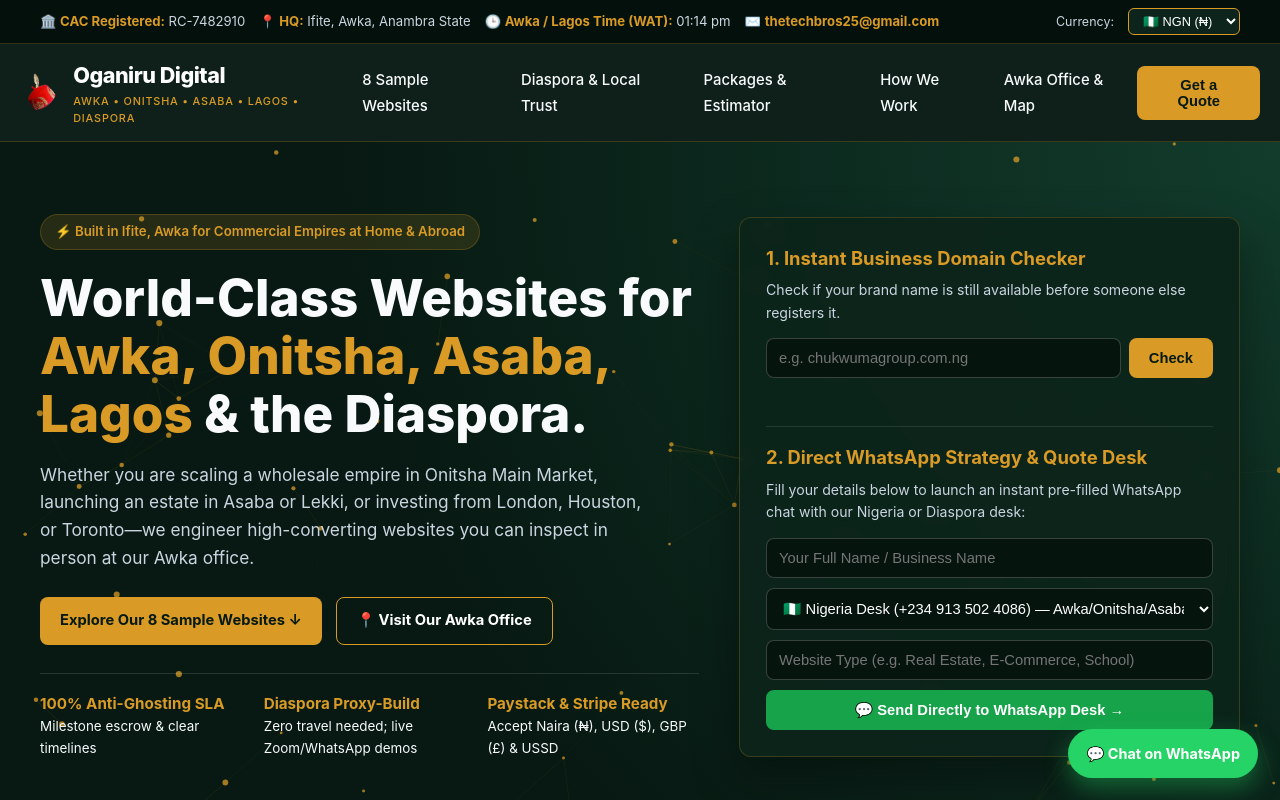
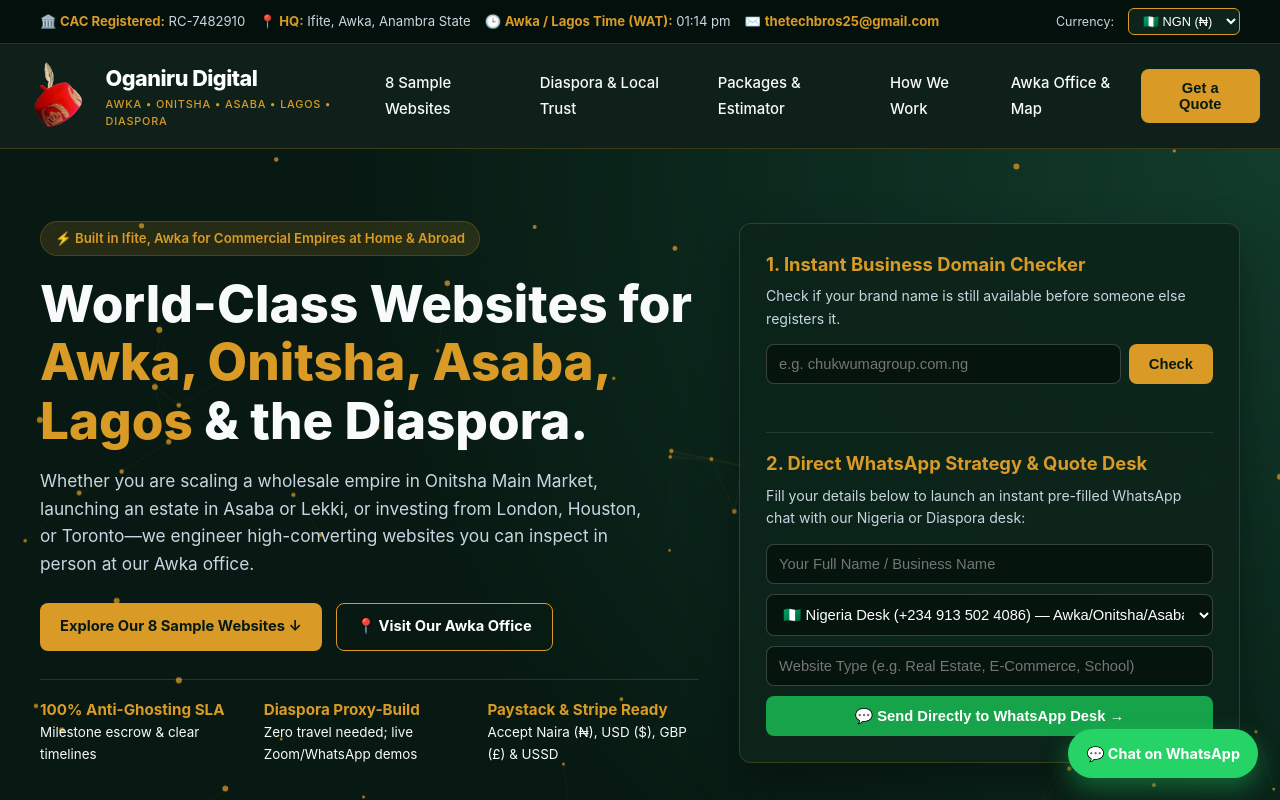
Before and after one commit to thetechbros25/Website-developers, a plain HTML site: page index.html in a window 1280 px wide. Shown: the top 800 px of the page. Drawn offline with Linux system fonts and the light colour scheme.

Commit message:
Update index.html

```diff
--- a/index.html
+++ b/index.html
@@ -1225,7 +1225,7 @@
   <header>
     <div class="container nav-wrap">
       <a href="#" class="logo">
-        <img src="logo_.png" alt="" style="width: 2em; height: 2em;" srcset="">
+        <img src="logo_.png" alt="" style="width: 3.5em; height: 3.5em;" srcset="">
         <div>
           Oganiru Digital
           <small>Awka • Onitsha • Asaba • Lagos • Diaspora</small>
```
